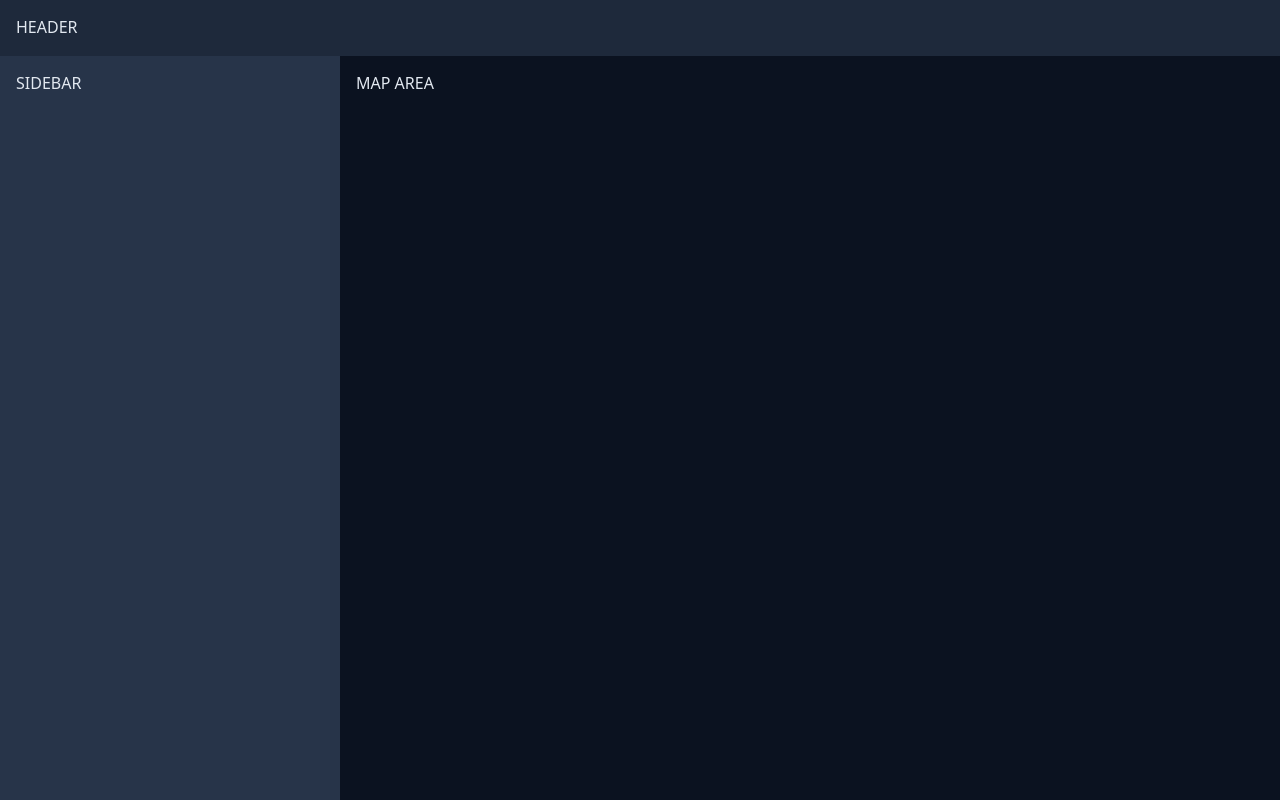
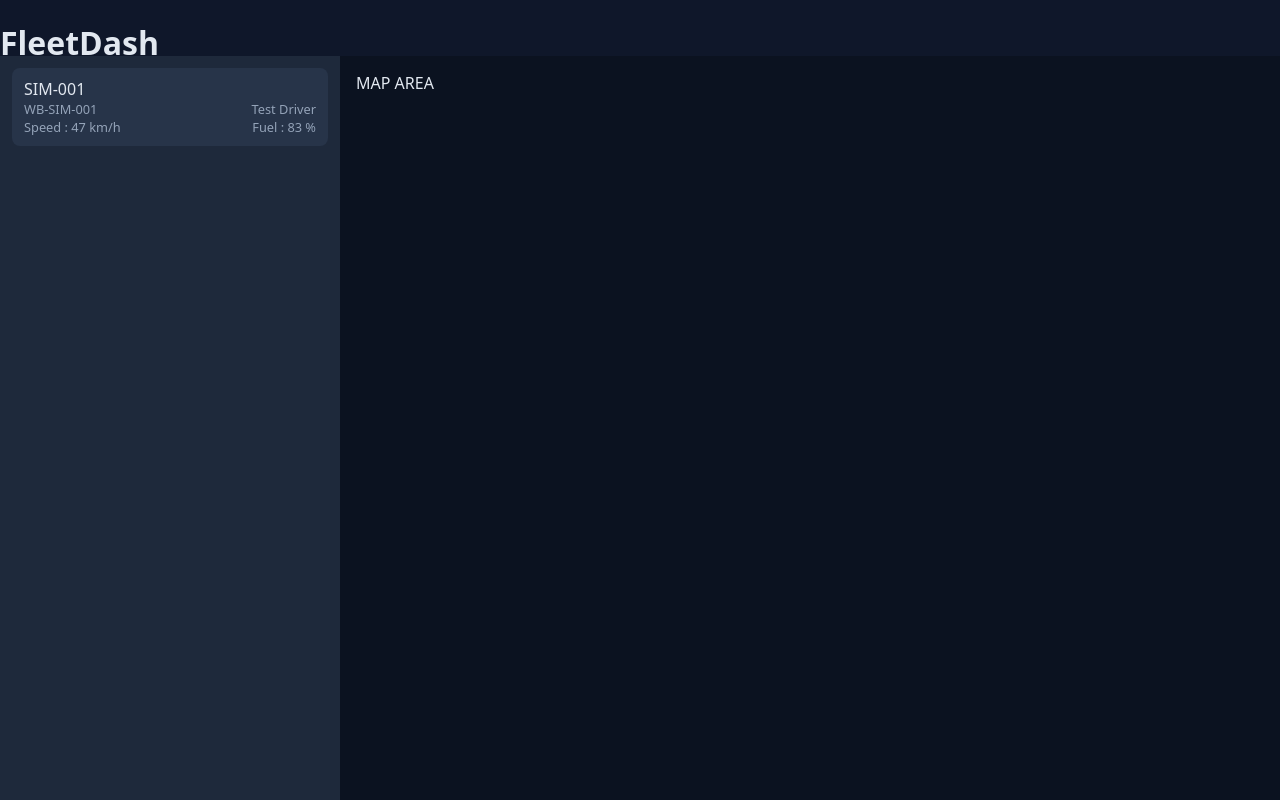
Before and after one commit to PallaviPandurangPawar/FleetDash, a React (Vite) app in the folder Frontend/: page / in a window 1280 px wide. Built offline with nearby package versions, Linux system fonts and the light colour scheme; no server answers.

Commit message:
feat : header component tes

```diff
--- a/Frontend/src/App.tsx
+++ b/Frontend/src/App.tsx
@@ -1,21 +1,38 @@
-// Week 1: renders DashboardPage. Will be filled step by step.
+// Week 1: temporary App used to test components one by one.
 import { useSocket } from './hooks/useSocket';
 import { useVehicleStream } from './hooks/useVehicleStream';
-import { DashboardLayout }  from './components/layout/DashboardLayout';
+import {DashboardLayout} from './components/layout/DashboardLayout';
+import Header from './components/layout/Header';
+import {VehicleCard} from './components/vehicles/VehicleCard';
 
 export default function App() {
   const connected = useSocket();
   const vehicles = useVehicleStream();
+
   return (
-    /*<div className="App">
-      <h1>Vehicle Dashboard</h1>
-      <p>Socket connected: {connected ? 'Yes' : 'No'}</p>
-      <p>Vehicles received: {vehicles.length}</p>
-    </div>
-    */
     <DashboardLayout
-      header={<div style={{ background: '#1e293b', padding: 16 }}>HEADER</div>}
-      sidebar={<div style={{ background: '#273449', padding: 16 }}>SIDEBAR</div>}
+      header={
+        <Header
+          connected={connected}
+          vehicleCount={vehicles.length}
+          liveCount={vehicles.length}
+        />
+      }
+      sidebar={
+        <div style={{ padding: 12, background: '#1e293b' }}>
+          <VehicleCard
+            vehicle={{
+              vehicleId: 'SIM-001',
+              plateNumber: 'WB-SIM-001',
+              driverName: 'Test Driver',
+              status: 'in_transit',
+              speed: 47.3,
+              fuelLevel: 82.6,
+              live: true,
+            }}
+          />
+        </div>
+      }
     >
       <div style={{ background: '#0b1220', padding: 16 }}>MAP AREA</div>
     </DashboardLayout>
--- a/Frontend/src/components/layout/Header.tsx
+++ b/Frontend/src/components/layout/Header.tsx
@@ -1,2 +1,24 @@
 // Frontend/src/components/layout/Header.tsx
 // Week 1: title, connection status, vehicle count
+
+interface Props {
+  connected: boolean;
+  vehicleCount: number;
+  liveCount: number;
+}
+
+export default function Header({ connected, vehicleCount, liveCount }: Props) {
+  return (
+    <header className="header">
+      <h1>FleetDash</h1>
+      <div className="header-stats">
+        <span>Vehicles: {vehicleCount}</span>
+        <span>Live: {liveCount}</span>
+        <span className="conn">
+          <span className="dot" style={{ background: connected ? 'var(--ok)' : 'var(--bad)' }} />
+          {connected ? 'Connected' : 'Disconnected'}
+        </span>
+      </div>
+    </header>
+  );
+}
--- a/Frontend/src/components/vehicles/VehicleCard.tsx
+++ b/Frontend/src/components/vehicles/VehicleCard.tsx
@@ -1,2 +1,26 @@
 // Frontend/src/components/vehicles/VehicleCard.tsx
 // Week 1: single vehicle summary
+import { DisplayVehicle } from '../../types/telemetry';
+
+interface Props {
+    vehicle: DisplayVehicle;
+}
+
+export function VehicleCard({ vehicle }: Props) {
+    return(
+        <div className="card">
+            <div className="card-top">
+                <span className = "card_id">{vehicle.vehicleId}</span>
+            </div>
+
+            <div className = "card-meta">
+                <span>{vehicle.plateNumber}</span>
+                <span>{vehicle.driverName}</span>
+            </div>
+            <div className = "card-meta">
+                <span> Speed : {vehicle.speed.toFixed(0)} km/h</span>
+                <span> Fuel : {vehicle.fuelLevel.toFixed(0)} % </span>
+            </div>
+        </div>
+    );
+}
--- a/Frontend/src/index.css
+++ b/Frontend/src/index.css
@@ -21,3 +21,26 @@ body { background: var(--bg); color: var(--text); }
 
 .layout { display: grid; grid-template-rows: 56px 1fr; height: 100%; }
 .layout-body { display: grid; grid-template-columns: 340px 1fr; min-height: 0; }
+
+.card {
+   background: var(--panel-2);
+   /*border: 1px solid var(--border); */
+   border-radius: 8px; padding: 10px 12px;
+}
+
+.card-top
+{
+   display: flex;
+   justify-content: space-between;
+}
+.card-id
+{
+   font-size: 0.8rem;
+   color: var(--muted);
+}
+.card-meta
+{ display: flex;
+   justify-content: space-between;
+    font-size: 0.8rem;
+    color: var(--muted);
+}
```
